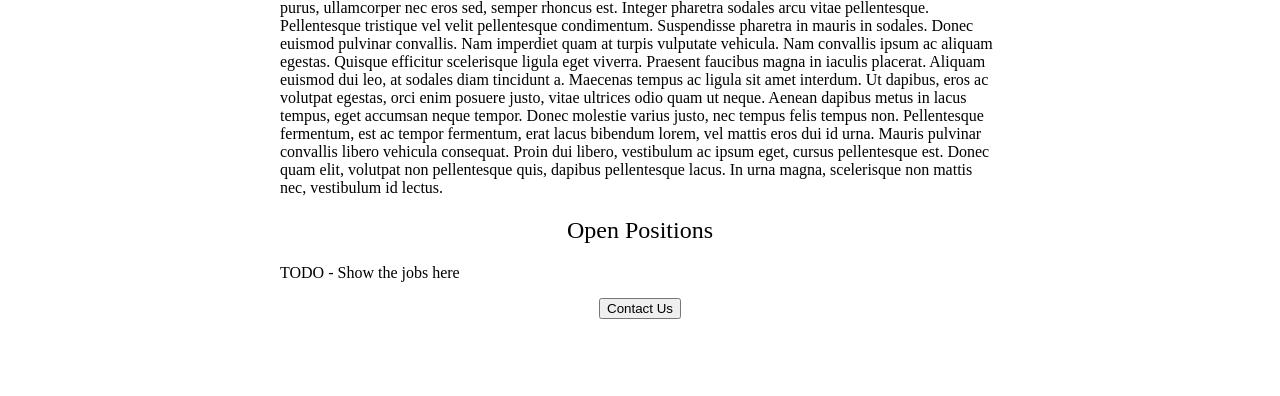
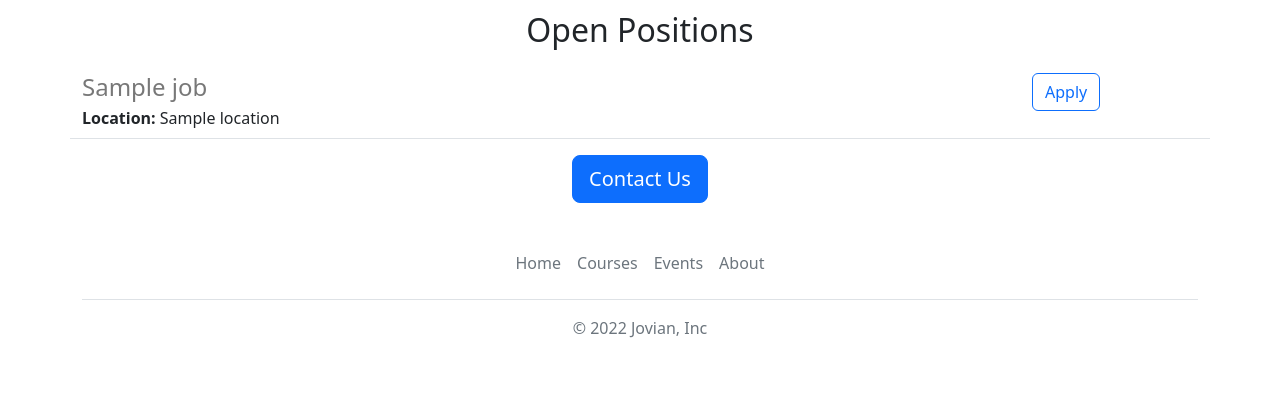
Before and after one commit to Bhavya-1504/jovian-careers-website-v2, a Flask app: template templates/home.html in a window 1280 px wide. Shown: the part 879-1275 px from the top of the page. Before the commit the page ends 1198 px from the top, so only its background shows below. Run offline with Flask 2, Linux system fonts and the light colour scheme; the template is opened without the code that fills it: most values are stand-ins (such as "Sample title", 1, 10 or a date in 2020).

Commit message:
Restarting the project

```diff
--- a/main.py
+++ b/main.py
@@ -1,11 +1,11 @@
-from flask import Flask, render_template
+from flask import Flask
 
-app = Flask(__name__)
+main = Flask(__name__)
 
-@app.route("/")
+@main.route("/")
 def hello_world():
-  return render_template('home.html')
+    return "Hello, Jovian!"
 
 print(__name__)
-if __name__ =="__main__":
-  app.run(host='0.0.0.0', debug=True)
+if __name__ == "__main__":
+  main.run(host='0.0.0.0', debug=True)
--- /dev/null
+++ b/templates/footer.html
@@ -0,0 +1,12 @@
+<div class="container">
+  <footer class="py-3 my-4">
+    <ul class="nav justify-content-center border-bottom pb-3 mb-3">
+      <li class="nav-item"><a  target="_blank" href="https://www.jovian.ai" class="nav-link px-2 text-muted">Home</a></li>
+      <li class="nav-item"><a  target="_blank" href="https://jovian.ai/learn" class="nav-link px-2 text-muted">Courses</a></li>
+
+      <li class="nav-item"><a target="_blank" href="https://jovian.ai/events" class="nav-link px-2 text-muted">Events</a></li>
+      <li class="nav-item"><a  target="_blank" href="https://jovian.ai/about" class="nav-link px-2 text-muted">About</a></li>
+    </ul>
+    <p class="text-center text-muted">&copy; 2022 Jovian, Inc</p>
+  </footer>
+</div>
--- a/templates/home.html
+++ b/templates/home.html
@@ -1,53 +1,46 @@
 <!DOCTYPE html>
 <html>
   <head>
-    <title>
-      Jovian Careers
-    </title>
+    <title>Jovian Careers</title>
+    <meta charset="utf-8">
+    <meta name="viewport" content="width=device-width, initial-scale=1">
+    <link href="https://cdn.jsdelivr.net/npm/bootstrap@5.2.0-beta1/dist/css/bootstrap.min.css" rel="stylesheet" integrity="sha384-0evHe/X+R7YkIZDRvuzKMRqM+OrBnVFBL6DOitfPri4tjfHxaWutUpFmBp4vmVor" crossorigin="anonymous">
     <style>
-      h1{
-        font-size: 80px;
-        font-family: Roboto;
-        font-weight: normal;
-        color: rgb(80, 100, 250);
-        text-align: center;
-      }
-
-      #banner{
-        object-fit: cover;
-      }
-      h2{
-        font-famile: roboto;
-        font-weight: normal;
-        font-size 32px;
-        text-align: center;
-        color: rgrgb(100), 40)
-      }
-      #container{
-        max-width: 720px;
-        margin: 0 auto 0 auto;
+      #banner {
+        height: 360px;
+        width: 100%;
+        object-fit:cover;
+        margin-bottom: 16px;
       }
     </style>
   </head>
   <body>
-    <div id = "container">
-    <h1>Jovian Careers</h1>
-    <img id = "banner" src = "https://miro.medium.com/max/518/1*eK5Se4dzBmePJp2O8byRYA.png">
-    <h2>About Jovian</h2>
-    <p>Lorem ipsum dolor sit amet, consectetur adipiscing elit. Etiam ultrices mauris metus, id tincidunt arcu semper eget. Fusce mi velit, cursus ut egestas sit amet, ultricies et tortor. Nullam tortor neque, imperdiet eget mollis vitae, ultricies sit amet dui. Nullam eget elit a dui varius gravida eu sed nibh. Nullam commodo velit sed erat consequat hendrerit. Sed lobortis, massa vulputate commodo consectetur, magna mi consequat eros, in lobortis lacus mauris id diam. Duis facilisis hendrerit diam id sollicitudin. Donec euismod tortor eget mattis scelerisque. Vivamus cursus, enim quis sodales ornare, felis nisi commodo dolor, dignissim placerat ipsum nisl et eros. Suspendisse finibus dui tortor, eu ultrices orci hendrerit a. Donec finibus dui id turpis aliquet hendrerit. Vivamus ut scelerisque orci, ut consectetur massa. Etiam pretium faucibus velit at commodo.
-
-In pretium enim ex, eget gravida odio mollis at. Fusce ullamcorper et nulla non aliquet. Aenean efficitur ac elit in euismod. Nam tempus tellus non cursus tristique. Suspendisse gravida, dui eget tincidunt malesuada, dui purus finibus lacus, ut pulvinar urna tellus sed dolor. Praesent accumsan non lectus sed auctor. Donec et vehicula quam, non ullamcorper turpis. Phasellus dapibus ac leo vitae vestibulum.
-
-Proin at ipsum turpis. Proin accumsan tincidunt elit vel mollis. Maecenas sed viverra justo. Maecenas tristique, nunc id ultricies lacinia, enim purus viverra magna, ut consequat libero orci in ante. Curabitur quis cursus augue, et sagittis lectus. Quisque vehicula fringilla vestibulum. Phasellus diam mauris, consequat et ornare sit amet, blandit eu odio. Fusce nec dictum orci, quis volutpat purus. Pellentesque eu interdum massa. Cras ultricies nulla ut ligula ornare, sit amet faucibus purus tempor. Aenean maximus pulvinar augue at luctus.
-
-Vivamus maximus in urna quis consequat. Duis diam purus, ullamcorper nec eros sed, semper rhoncus est. Integer pharetra sodales arcu vitae pellentesque. Pellentesque tristique vel velit pellentesque condimentum. Suspendisse pharetra in mauris in sodales. Donec euismod pulvinar convallis. Nam imperdiet quam at turpis vulputate vehicula.
-
-Nam convallis ipsum ac aliquam egestas. Quisque efficitur scelerisque ligula eget viverra. Praesent faucibus magna in iaculis placerat. Aliquam euismod dui leo, at sodales diam tincidunt a. Maecenas tempus ac ligula sit amet interdum. Ut dapibus, eros ac volutpat egestas, orci enim posuere justo, vitae ultrices odio quam ut neque. Aenean dapibus metus in lacus tempus, eget accumsan neque tempor. Donec molestie varius justo, nec tempus felis tempus non. Pellentesque fermentum, est ac tempor fermentum, erat lacus bibendum lorem, vel mattis eros dui id urna. Mauris pulvinar convallis libero vehicula consequat. Proin dui libero, vestibulum ac ipsum eget, cursus pellentesque est. Donec quam elit, volutpat non pellentesque quis, dapibus pellentesque lacus. In urna magna, scelerisque non mattis nec, vestibulum id lectus.</p>
-    <h2> Open Positions</h2>
-    <p>TODO - Show the jobs here</p>
-      <div style = "text-align: center;">
-    <button>Contact Us</button>
-        <div>
+    {% include 'nav.html' %}
+    <img class="img-fluid" id="banner" src="https://jovian-careers-website.aakashns.repl.co/static/banner.jpeg" >
+    <div class="container">
+      <h1 class="text-center mt-2 mb-4">
+        {{company_name}} Careers
+      </h1>
+      <div class="row" style="margin-bottom:32px">
+        <div class="col-md-6">
+      <p class="lead">
+        At Jovian, we’re on a mission to build the most highly reputed technical university in the world, and we’re building it completely online. Our flagship data science program helps working professionals with a background in programming or analytics make a career transition to data science. We also offer several free beginner-friendly courses and have a fast-growing community of 200,000+ users.
+      </p>
+        </div>
+        <div class="d-none d-md-block col-md-6">
+        <img src="/static/people.jpeg" style="height:320px;border-radius:4px;">
+        </div>
       </div>
+      <h2 class="text-center mt-2 mb-4">Open Positions</h2>
+      <div>
+        {% for job in jobs %}
+          {% include 'jobitem.html' %}
+        {% endfor %}
+      </div>
+      <div class="text-center">
+      <a class="btn btn-primary btn-lg" href="mailto:hello@jovian.ai?subject=Question%20about%20Job%20Opernings&body=My%20name%3A%20%3Cyour%20name%20here%3E%0D%0A%0D%0AMy%20questions%3A%20%3Center%20question%20here%3E%0D%0A">Contact Us</a>
+      </div>
+    </div>
+    {% include 'footer.html' %}
   </body>
 </html>
--- /dev/null
+++ b/templates/jobitem.html
@@ -0,0 +1,20 @@
+<div class="border-bottom row" style="margin-bottom:16px;padding-bottom:8px;">
+  <div class="col-10">
+    <h4
+      style="color:rgb(120,120,120); margin-bottom:4px;">
+      {{job['title']}}
+    </h4>
+    <div>
+      <b>Location:</b> {{job['location']}}
+    </div>
+    {% if 'salary' in job %}
+    <div>
+      <b>Salary:</b> {{job['salary']}}
+    </div>
+    {% endif %}
+  </div>
+  <div class="col-2 padding-right:16px">
+    <a href="mailto:hello@jovian.ai?subject=Application%20for%20{{job['title']}}&body=My%20name%3A%20%3Cyour%20name%20here%3E%0D%0A%0D%0AMy%20Resume%20link%3A%20%3Cresume%20link%3E%0D%0A%0D%0AMy%20LinkedIn%20link%3A%20%3Clinkedin%20in%3E%0D%0A%0D%0A" type="button" class="btn btn-outline-primary float-right align-middle" >Apply</a>
+  </div>
+
+</div>
--- /dev/null
+++ b/templates/nav.html
@@ -0,0 +1,20 @@
+<div class="border-bottom row" style="margin-bottom:16px;padding-bottom:8px;">
+  <div class="col-10">
+    <h4
+      style="color:rgb(120,120,120); margin-bottom:4px;">
+      {{job['title']}}
+    </h4>
+    <div>
+      <b>Location:</b> {{job['location']}}
+    </div>
+    {% if 'salary' in job %}
+    <div>
+      <b>Salary:</b> {{job['salary']}}
+    </div>
+    {% endif %}
+  </div>
+  <div class="col-2 padding-right:16px">
+    <a href="mailto:hello@jovian.ai?subject=Application%20for%20{{job['title']}}&body=My%20name%3A%20%3Cyour%20name%20here%3E%0D%0A%0D%0AMy%20Resume%20link%3A%20%3Cresume%20link%3E%0D%0A%0D%0AMy%20LinkedIn%20link%3A%20%3Clinkedin%20in%3E%0D%0A%0D%0A" type="button" class="btn btn-outline-primary float-right align-middle" >Apply</a>
+  </div>
+
+</div>
```
